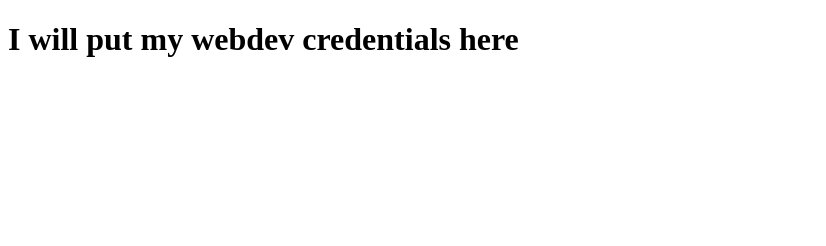
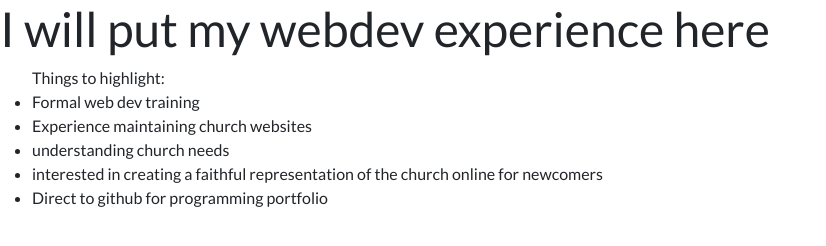
Before and after one commit to BrandonLysholm/BrandonLysholm.github.io, a plain HTML site: page web_dev.html in a window 1280 px wide. Shown: the whole page, without its empty margins (0-826 px from the left). Drawn offline with nearby package versions, Linux system fonts and the light colour scheme.

Commit message:
did rough outlining of ideas for web_dev.html -Brandon

```diff
--- a/web_dev.html
+++ b/web_dev.html
@@ -3,8 +3,18 @@
 <head>
     <meta charset="UTF-8">
     <title>Brandon Lysholm's Portfolio</title>
+    <link href="https://cdn.jsdelivr.net/npm/bootstrap@5.3.3/dist/css/bootstrap.min.css" rel="stylesheet" integrity="sha384-QWTKZyjpPEjISv5WaRU9OFeRpok6YctnYmDr5pNlyT2bRjXh0JMhjY6hW+ALEwIH" crossorigin="anonymous">
+    <link rel="stylesheet" href="https://cdn.jsdelivr.net/npm/bootswatch@5.3.3/dist/flatly/bootstrap.min.css">
 </head>
 <body>
-<h1>I will put my webdev credentials here</h1>
+    <h1>I will put my webdev experience here</h1>
+    <ul>
+        Things to highlight:
+        <li>Formal web dev training</li>
+        <li>Experience maintaining church websites</li>
+        <li>understanding church needs</li>
+        <li>interested in creating a faithful representation of the church online for newcomers</li>
+        <li>Direct to github for programming portfolio</li>
+    </ul>
 </body>
 </html>
```
